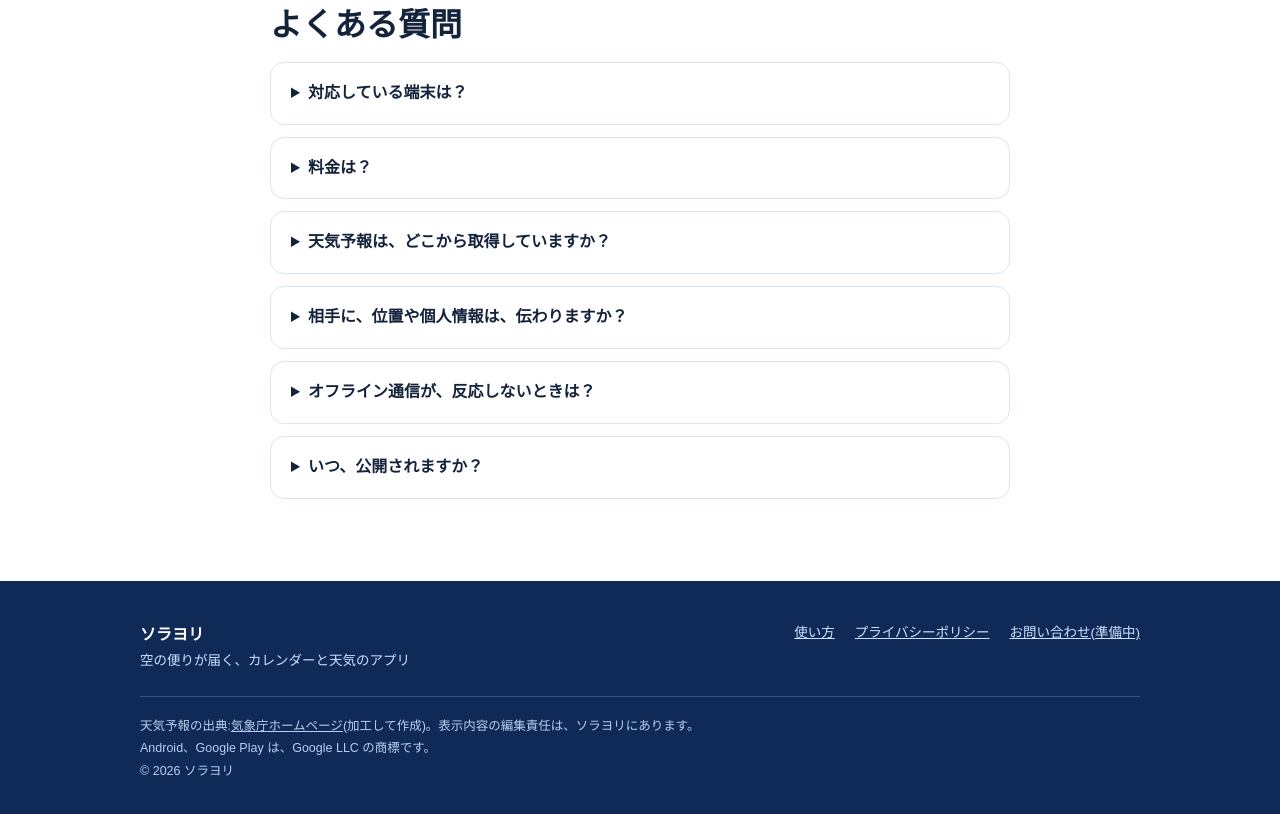
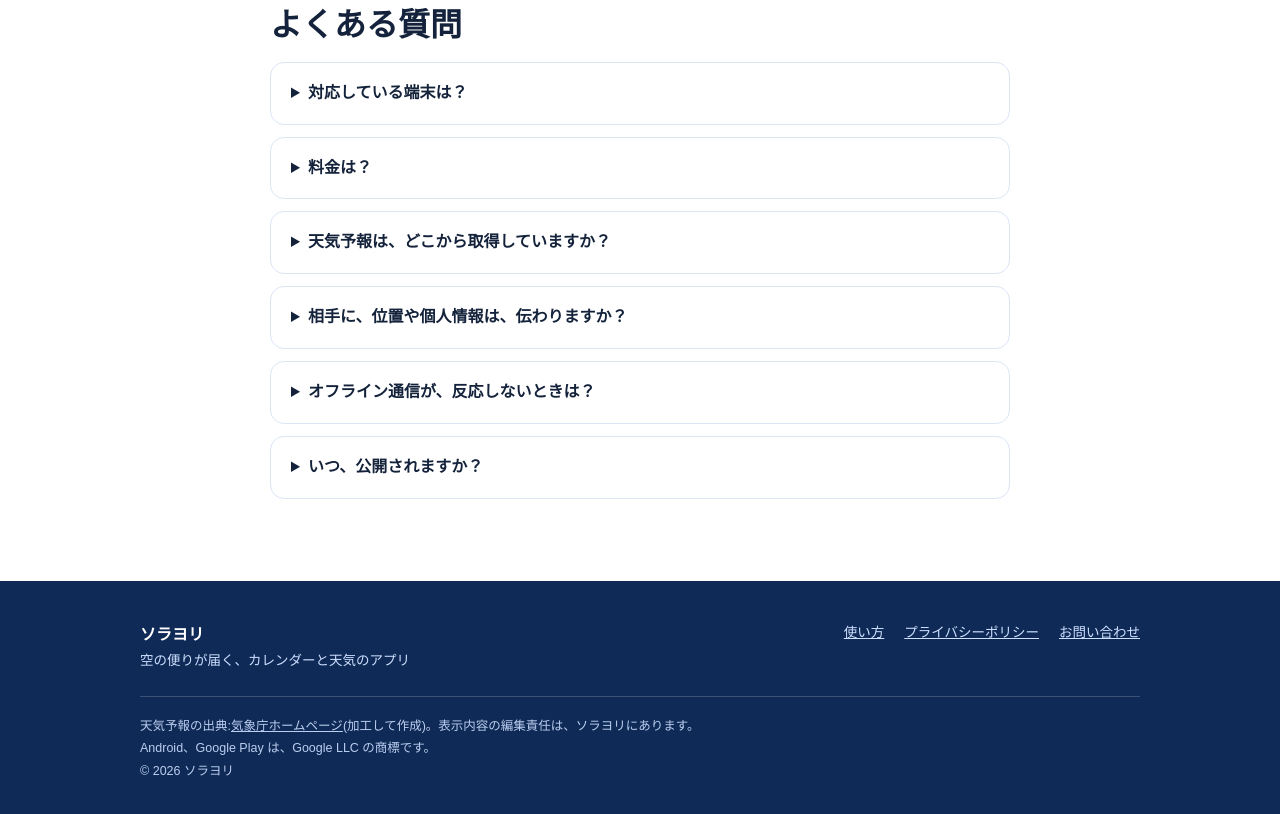
Before and after one commit to freedomhw4-creator/sorayori.github.io, a plain HTML site: page index.html in a window 1280 px wide. Shown: the part 4921-5735 px from the top of the page. Drawn offline with Linux system fonts and the light colour scheme.

Commit message:
Update index.html

```diff
--- a/index.html
+++ b/index.html
@@ -399,7 +399,7 @@
       <ul>
         <li><a href="#features">使い方</a></li>
         <li><a href="privacy.html">プライバシーポリシー</a></li>
-        <li><a href="#">お問い合わせ(準備中)</a></li>
+        <li><a href="privacy.html#s1">お問い合わせ</a></li>
       </ul>
     </div>
     <div class="credit">
```
